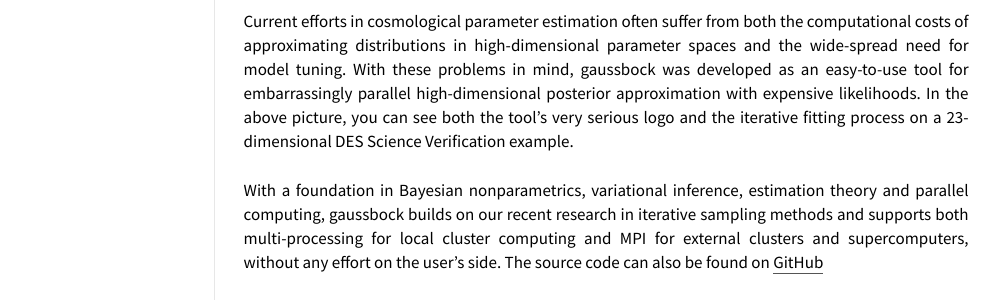
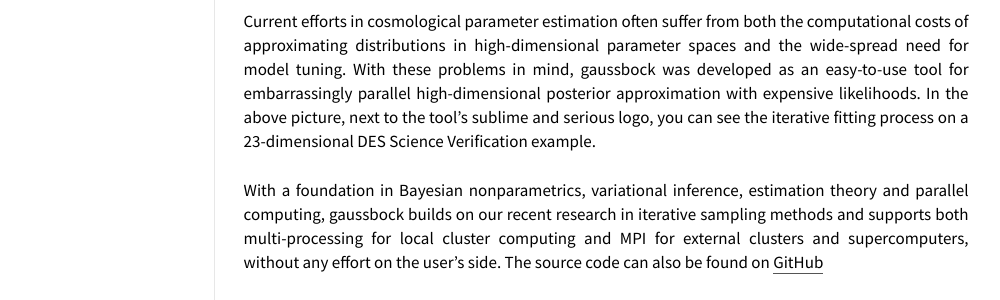
Before and after one commit to moews/moews.github.io, a Jekyll site: the page built from _posts/2017-03-23-projects.md, in a window 1280 px wide. Shown: the part 498-798 px from the top of the page, without its empty margins (144-1144 px from the left). Built offline with Jekyll 4.4.1, drawn with Linux system fonts in a browser that asks for light colours.

Commit message:
Update 2017-03-23-projects.md

```diff
--- a/_posts/2017-03-23-projects.md
+++ b/_posts/2017-03-23-projects.md
@@ -12,7 +12,7 @@ categories: posts
 
 Fast cosmological parameter estimation with parallel iterative Bayesian nonparametrics!
 
-Current efforts in cosmological parameter estimation often suffer from both the computational costs of approximating distributions in high-dimensional parameter spaces and the wide-spread need for model tuning. With these problems in mind, gaussbock was developed as an easy-to-use tool for embarrassingly parallel high-dimensional posterior approximation with expensive likelihoods. In the above picture, you can see both the tool's very serious logo and the iterative fitting process on a 23-dimensional DES Science Verification example.
+Current efforts in cosmological parameter estimation often suffer from both the computational costs of approximating distributions in high-dimensional parameter spaces and the wide-spread need for model tuning. With these problems in mind, gaussbock was developed as an easy-to-use tool for embarrassingly parallel high-dimensional posterior approximation with expensive likelihoods. In the above picture, next to the tool's sublime and serious logo, you can see the iterative fitting process on a 23-dimensional DES Science Verification example.
 
 With a foundation in Bayesian nonparametrics, variational inference, estimation theory and parallel computing, gaussbock builds on our recent research in iterative sampling methods and supports both multi-processing for local cluster computing and MPI for external clusters and supercomputers, without any effort on the user's side. The source code can also be found on [GitHub](https://github.com/moews/gaussbock)
 
```
